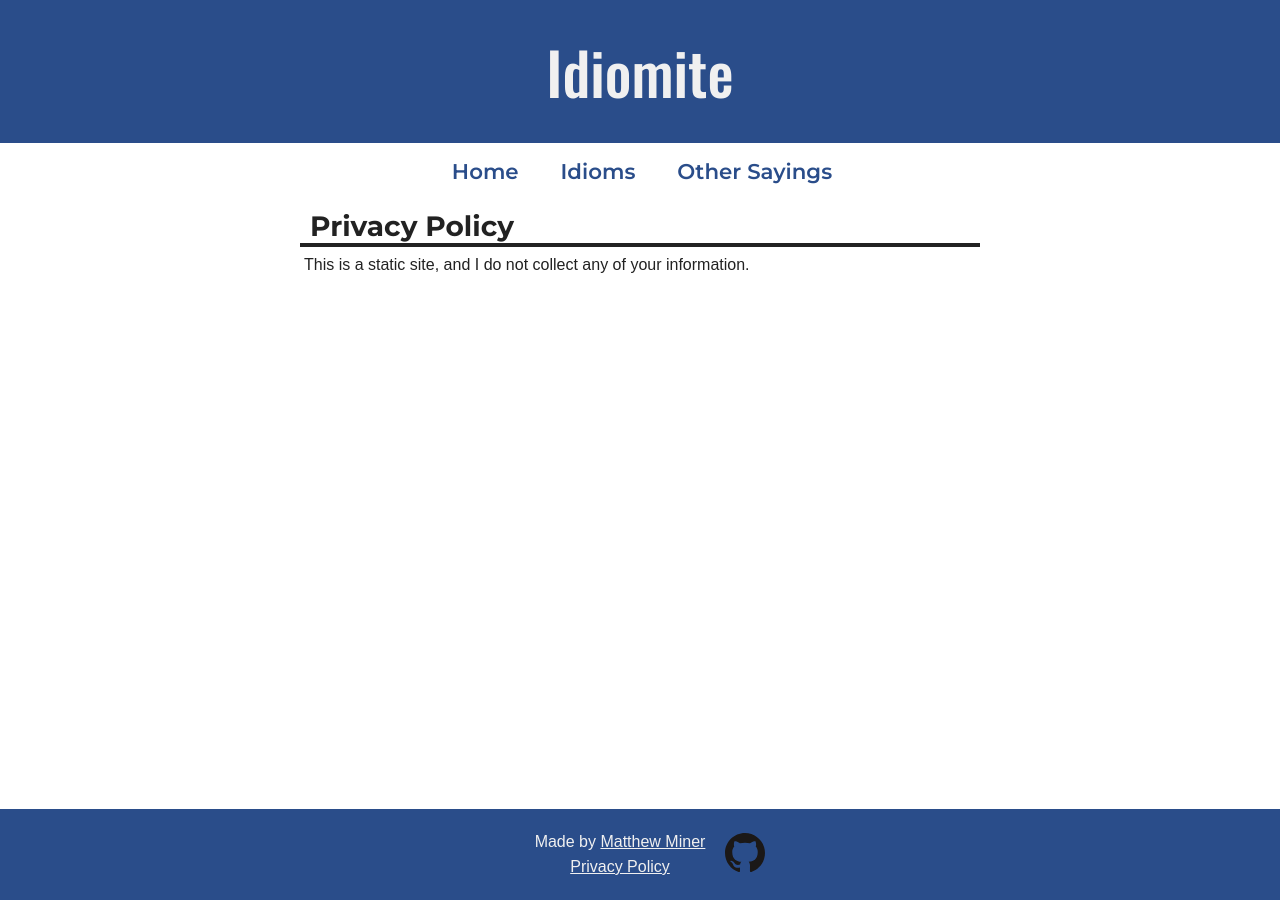
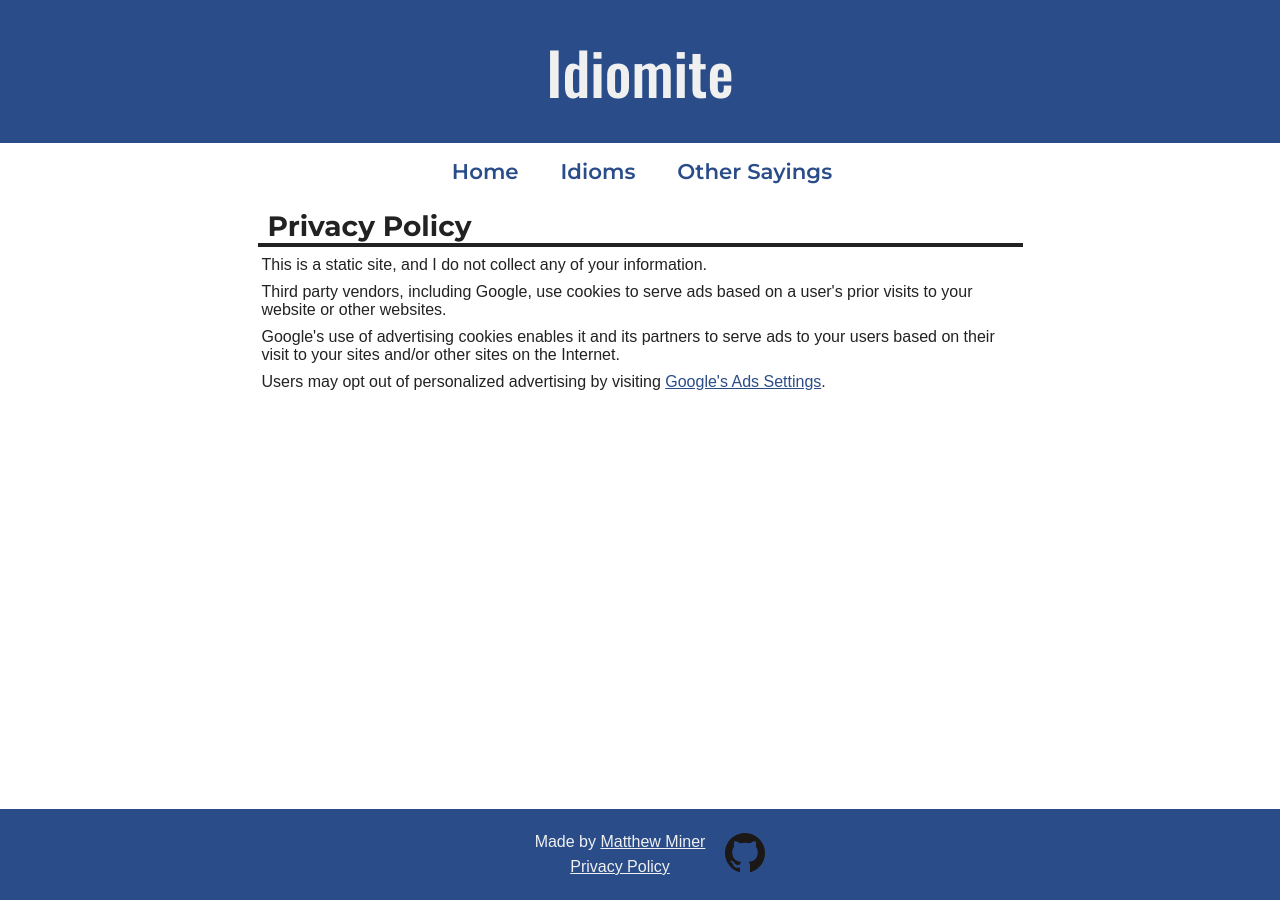
Before and after one commit to mminer237/idiomite, a Jekyll site: the page built from _pages/privacy-policy.html, in a window 1280 px wide. Built offline with Jekyll 4.4.1, drawn with Linux system fonts in a browser that asks for light colours.

Commit message:
Enable auto ads

```diff
--- a/_config.yml
+++ b/_config.yml
@@ -2,8 +2,7 @@
 url: https://idiomite.com
 sourceUrl: https://github.com/mminer237/idiomite
 author: Matthew Miner
-# tagManagerCode: GTM-TK37G57
-# googleAdClient: ca-pub-5576042369154755
+googleAdClient: ca-pub-5576042369154755
 themeColor: "#2a4d8a"
 tileColor: "#2a4d8a"
 
--- a/_pages/privacy-policy.html
+++ b/_pages/privacy-policy.html
@@ -6,4 +6,7 @@
 <section>
 	<h2>{{ page.title }}</h2>
 	<p>This is a static site, and I do not collect any of your information.</p>
+	<p>Third party vendors, including Google, use cookies to serve ads based on a user's prior visits to your website or other websites.</p>
+	<p>Google's use of advertising cookies enables it and its partners to serve ads to your users based on their visit to your sites and/or other sites on the Internet.</p>
+	<p>Users may opt out of personalized advertising by visiting <a href="https://www.google.com/settings/ads">Google's Ads Settings</a>.</p>
 </section>
```
